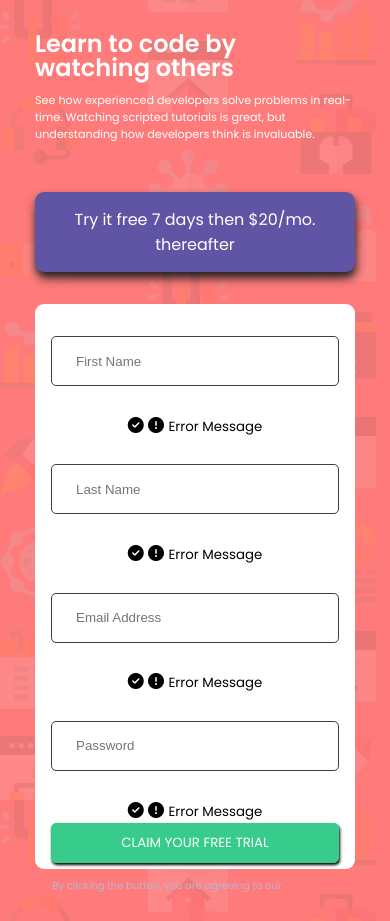
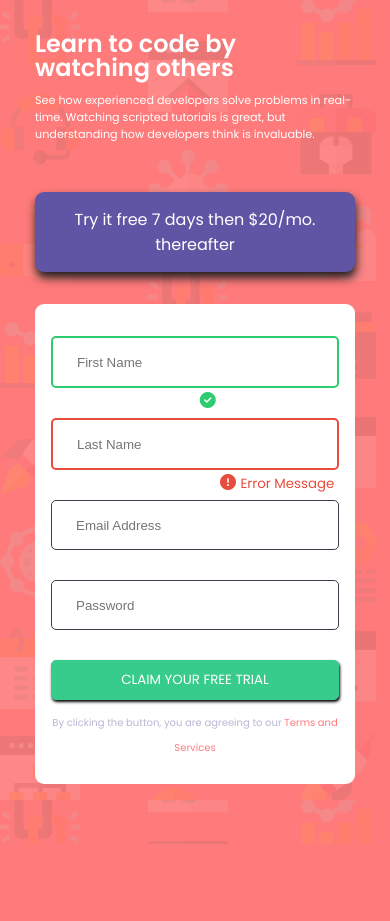
Before and after one commit to HamnaSiddiqui/short-web-components, a plain HTML site: page intro-component-with-signup-form/index.html in a window 390 px wide. After the commit the page ends 844 px from the top, so only its background shows below. Drawn offline with Linux system fonts and the light colour scheme.

Commit message:
Add files via upload

```diff
--- a/intro-component-with-signup-form/style.css
+++ b/intro-component-with-signup-form/style.css
@@ -56,7 +56,7 @@ body{
 
 .form{
     background-color: white;
-    height: 67vh;
+    height: 70vh;
     border-radius: 9px;
     /* flex: 0 0 40%; */
     width: 30em;
@@ -69,15 +69,51 @@ body{
 .input-area{
     margin-top: 2em;
 }
-input{
+.form-control input{
     width: 90%;
     height: 2em;
     border-radius: 5px;
     display: block;
-    margin: 2em auto;
+    margin: 0em auto;
     padding: 1.8em;
     border: 1px solid hsl(249, 10%, 26%);
+
 }
+
+/*****Sign up basics******/
+
+
+.validate{
+    margin-bottom: 5px;
+    margin-top: 0;
+    padding-left: 12em;
+}
+.form-control small{
+    visibility: hidden;
+}
+.form-control i{
+    visibility: hidden;
+}
+.form-control.success input{
+    border: 2px solid #2ecc71;
+}
+.form-control.error input{
+    border: 2px solid #e74c3c;
+}
+.form-control.success i.fa-check-circle{
+    color: #2ecc71;
+    visibility: visible;
+}
+.form-control.error i.fa-exclamation-circle{
+    color: #e74c3c;
+    visibility: visible;
+}
+.form-control.error small{
+    color: #e74c3c;
+    visibility: visible;
+}
+
+
 button{
     width: 90%;
     text-transform: uppercase;
@@ -92,6 +128,7 @@ button{
     color: white;
     display: block;
     border-radius: 5px;
+    cursor: pointer;
 }
 .terms{
     margin-top: 0.5em;
@@ -110,13 +147,16 @@ a{
 @media(max-width: 1280px) {
     .form{
         width: 23em;
-        height: 67vh;
+        height: 70vh;
     }
     .head{
         width: 23em;
     }
     .text-area{
         width: 20em;
+    }
+    .validate{
+        padding-left: 8em;
     }
 }
 
@@ -161,6 +201,7 @@ a{
         display: block;
         margin: 2em auto;
         width: 25em;
+        height: 30em;
     }
 }
 @media (max-width: 600px) {
@@ -177,4 +218,7 @@ a{
     .form{
         width: 20em;
     }
+    .validate{
+        padding-left: 9em;
+    }
 }
```
Also changed, not shown: intro-component-with-signup-form/app.js (+37 -18 lines), intro-component-with-signup-form/index.html (+0 -7 lines).
